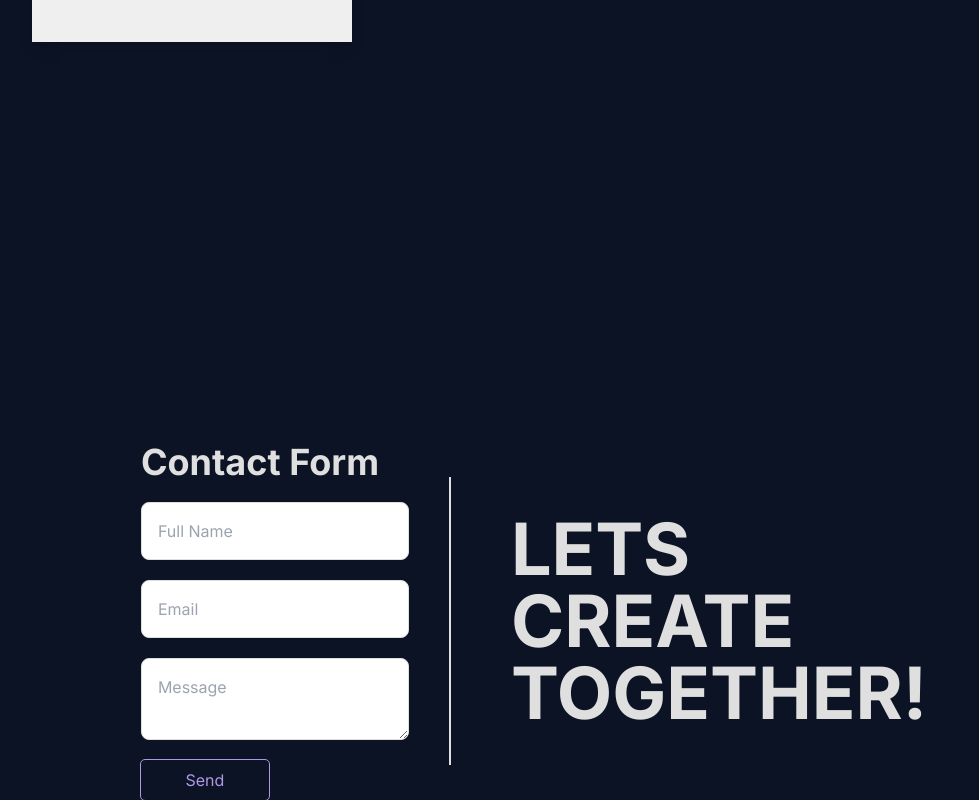
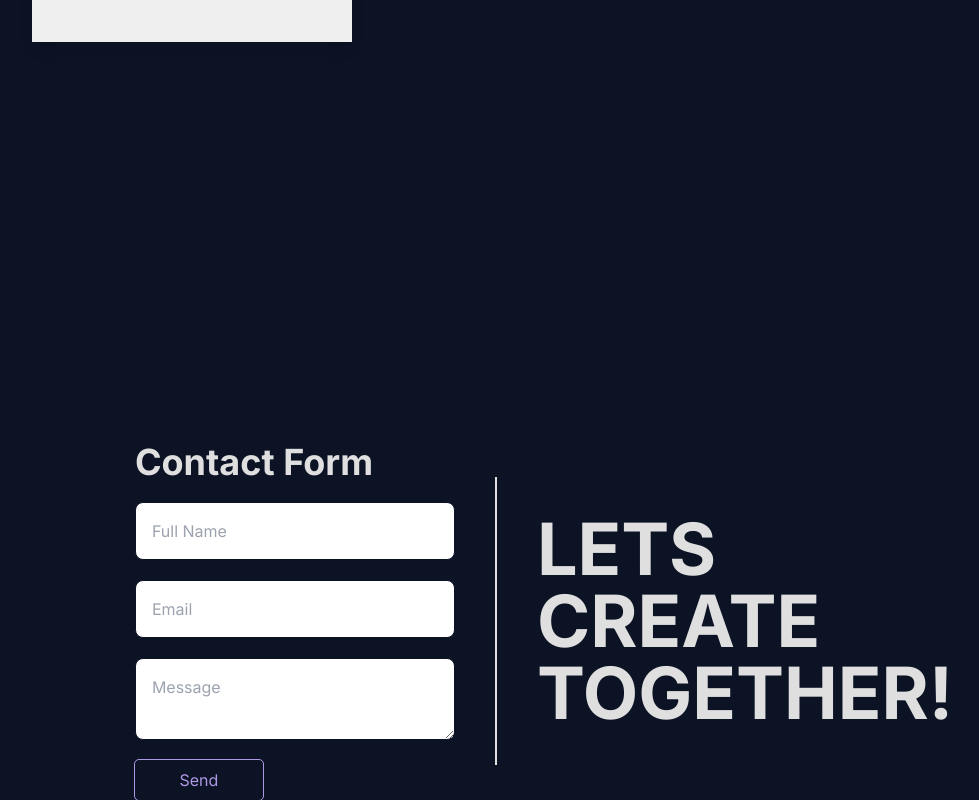
Before and after one commit to emkeiboii/Mark-Lajom-2, a React (Vite) app in the folder portfolio/: page / in a window 1280 px wide. Shown: the part 2509-3309 px from the top of the page, without its empty margins (96-1075 px from the left). Built offline with nearby package versions, Linux system fonts and the light colour scheme.

Commit message:
Adjusted contact form width and color style

```diff
--- a/portfolio/src/components/Contact.tsx
+++ b/portfolio/src/components/Contact.tsx
@@ -1,27 +1,30 @@
 const Contact = () => {
   return (
-    <div id="contact" className=" px-4 flex items-center justify-center gap-10">
+    <div
+      id="contact"
+      className=" px-5 md:flex items-center justify-center gap-10"
+    >
       <div className="">
         <form className="flex flex-col gap-5">
-          <h1 className="font-bold text-4xl">Contact Form</h1>
+          <h1 className="font-bold text-4xl w-80">Contact Form</h1>
           <input
             type="text"
             name="Name"
             placeholder="Full Name"
-            className="flex-1 w-full p-4 text-gray-900 border border-gray-300 rounded-lg bg-gray-50 sm:text-md focus:ring-blue-500 focus:border-blue-500 dark:bg-gray-700 dark:border-gray-600 dark:placeholder-gray-400 dark:text-white dark:focus:ring-blue-500 dark:focus:border-blue-500"
+            className="flex-1 w-full p-4 text-navy border rounded-lg sm:text-md focus:ring-navy focus:border-navy dark:bg-gray-700 "
             required
           />
           <input
             type="email"
             name="Email"
             placeholder="Email"
-            className="flex-1 w-full p-4 text-gray-900 border border-gray-300 rounded-lg bg-gray-50 sm:text-md focus:ring-blue-500 focus:border-blue-500 dark:bg-gray-700 dark:border-gray-600 dark:placeholder-gray-400 dark:text-white dark:focus:ring-blue-500 dark:focus:border-blue-500"
+            className="flex-1 w-full p-4 text-navy border rounded-lg sm:text-md focus:ring-navy focus:border-navy dark:bg-gray-700 "
             required
           />
           <textarea
             name="Message"
             placeholder="Message"
-            className="flex-1 w-full p-4 text-gray-900 border border-gray-300 rounded-lg bg-gray-50 sm:text-md focus:ring-blue-500 focus:border-blue-500 dark:bg-gray-700 dark:border-gray-600 dark:placeholder-gray-400 dark:text-white dark:focus:ring-blue-500 dark:focus:border-blue-500"
+            className="flex-1 w-full p-4 text-navy border rounded-lg sm:text-md focus:ring-navy focus:border-navy dark:bg-gray-700 "
             required
           ></textarea>
           <button
@@ -32,9 +35,9 @@ const Contact = () => {
           </button>
         </form>
       </div>
-      <hr className="w-0.5 h-72 bg-white" />
+      <hr className="w-0.5 lg:h-72 bg-white sm:hidden lg:block ease-in-out duration-700" />
       <div>
-        <h1 className="font-bold text-3xl sm:text-4xl md:text-6xl lg:text-7xl text-white p-5 hover:text-blue duration-500 ease-in-out ">
+        <h1 className="font-bold text-3xl sm:text-4xl md:text-6xl lg:text-7xl text-white py-5 hover:text-blue duration-500 ease-in-out ">
           LETS <br />
           CREATE <br />
           TOGETHER!
```
